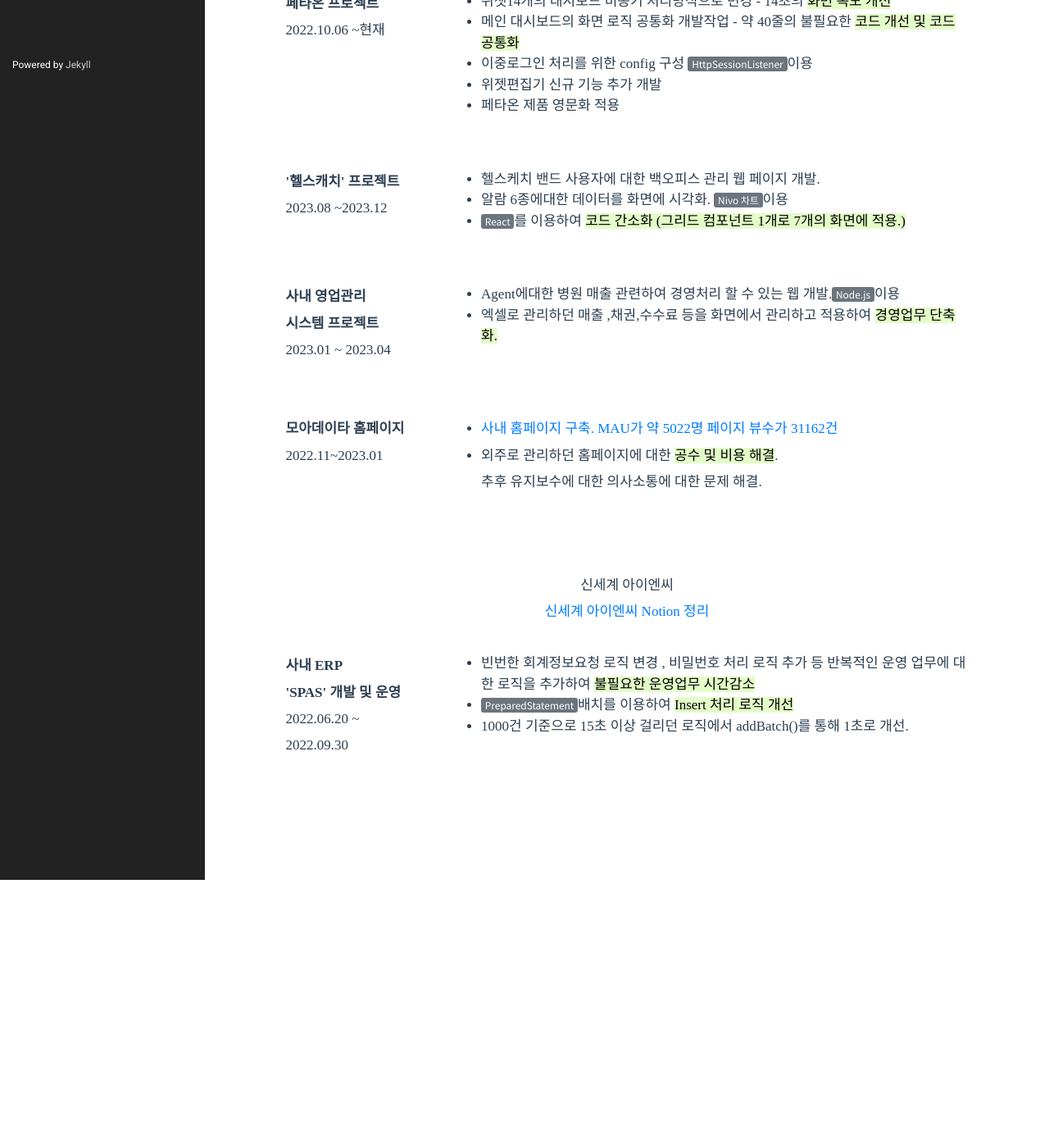
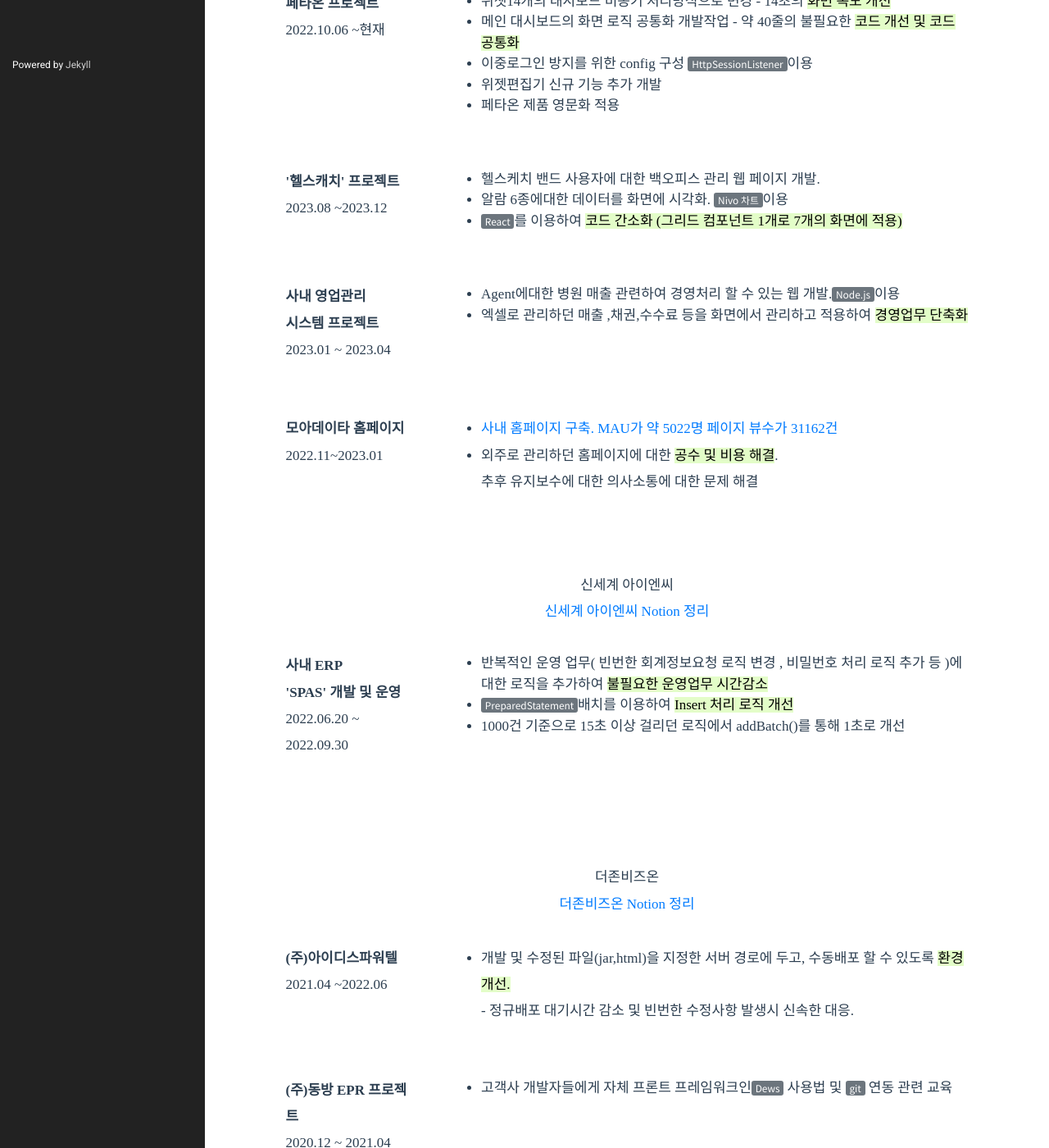
Before and after one commit to alswns1201/alswns1201.github.io, a Jekyll site: the page built from index.md, in a window 1280 px wide and 1400 px high, scrolled down 812 px. Shown: the whole window at 82% size. Built offline with Jekyll 4.4.1, drawn with Linux system fonts in a browser that asks for light colours; before the commit the page ends 1885 px from its top, so only the background shows below that.

Commit message:
더존비즈온 내용 추가

```diff
--- a/_includes/home.html
+++ b/_includes/home.html
@@ -40,7 +40,7 @@
                     <ul style="line-height: 150%">
                         <li>위젯14개의 대시보드 비동기 처리방식으로 변경 - 14초의 <mark>화면 속도 개선</mark> </li>
                         <li>메인 대시보드의 화면 로직 공통화 개발작업 -  약 40줄의 불필요한 <mark>코드 개선 및 코드 공통화</mark> </li>
-                        <li>이중로그인 처리를 위한 config 구성 <span  class="badge">HttpSessionListener</span>이용 </li>
+                        <li>이중로그인 방지를 위한 config 구성 <span  class="badge">HttpSessionListener</span>이용 </li>
                         <li>위젯편집기 신규 기능 추가 개발 </li>
                         <li>페타온 제품 영문화 적용</li>
                     </ul>
@@ -55,7 +55,7 @@
             <ul style="line-height: 150%">
                 <li>헬스케치 밴드 사용자에 대한 백오피스 관리 웹 페이지 개발.</li>
                 <li>알람 6종에대한 데이터를 화면에 시각화.  <span  class="badge">Nivo 차트</span>이용</li>
-                <li><span  class="badge">React</span>를 이용하여 <mark>코드 간소화 (그리드 컴포넌트 1개로 7개의 화면에 적용.)</mark></li>
+                <li><span  class="badge">React</span>를 이용하여 <mark>코드 간소화 (그리드 컴포넌트 1개로 7개의 화면에 적용)</mark></li>
             </ul>
         </div>
     </div>
@@ -67,7 +67,7 @@
         <div class="p2">
             <ul style="line-height: 150%">
                 <li>Agent에대한 병원 매출 관련하여 경영처리 할 수 있는 웹 개발.<span  class="badge">Node.js</span>이용</li>
-                <li>엑셀로 관리하던 매출 ,채권,수수료 등을 화면에서 관리하고 적용하여 <mark>경영업무 단축화.</mark></li>
+                <li>엑셀로 관리하던 매출 ,채권,수수료 등을 화면에서 관리하고 적용하여 <mark>경영업무 단축화</mark></li>
             </ul>
         </div>
     </div>
@@ -79,7 +79,7 @@
         <div class="p2">
             <ul>
                 <li><a href="https://www.moadata.co.kr/">사내 홈페이지 구축. MAU가 약 5022명  페이지 뷰수가 31162건 </a></li>
-                <li>외주로 관리하던 홈페이지에 대한 <mark>공수 및 비용 해결</mark>. <br>추후 유지보수에 대한 의사소통에 대한 문제 해결.</li>
+                <li>외주로 관리하던 홈페이지에 대한 <mark>공수 및 비용 해결</mark>. <br>추후 유지보수에 대한 의사소통에 대한 문제 해결</li>
             </ul>
         </div>
     </div>
@@ -94,12 +94,44 @@
         </div>
         <div class="p2">
             <ul style="line-height: 150%">
-                <li>빈번한 회계정보요청 로직 변경 , 비밀번호 처리 로직 추가 등 반복적인 운영 업무에 대한 로직을 추가하여 <mark>불필요한 운영업무 시간감소</mark></li>
+                <li>반복적인 운영 업무( 빈번한 회계정보요청 로직 변경 , 비밀번호 처리 로직 추가 등 )에 대한 로직을 추가하여 <mark>불필요한 운영업무 시간감소</mark></li>
                 <li><span  class="badge">PreparedStatement</span>배치를 이용하여 <mark>Insert 처리 로직 개선 </mark></li>
-                <li>1000건 기준으로 15초 이상 걸리던 로직에서 addBatch()를 통해 1초로 개선. </li>
+                <li>1000건 기준으로 15초 이상 걸리던 로직에서 addBatch()를 통해 1초로 개선 </li>
             </ul>
         </div>
     </div>
     <!--                                                             신세계아이엔씨 End                                                -->
 
+    <br><br>
+    <!--                                                        동방 start                        -->
+     <p style="text-align: center">더존비즈온<br><a  href="https://carpal-pull-289.notion.site/5b33edd08c13432689383452c6931f84?pvs=4">더존비즈온 Notion 정리</a></p>
+
+    <div class="contents">
+        <div class="p1">
+            <p><span><b>(주)아이디스파워텔</b></span><br> 2021.04 ~2022.06</p>
+        </div>
+        <div class="p2">
+            <ul>
+                <li>개발 및 수정된 파일(jar,html)을 지정한 서버 경로에 두고, 수동배포 할 수 있도록 <mark>환경 개선.</mark>
+                    <br> - 정규배포 대기시간 감소 및 빈번한 수정사항 발생시 신속한 대응.
+                </li>
+            </ul>
+        </div>
+    </div>
+
+    <div class="contents" style="margin-bottom: -4%">
+        <div class="p1">
+            <p><span><b>(주)동방 EPR 프로젝트</b></span><br>2020.12 ~ 2021.04</p>
+        </div>
+        <div class="p2">
+            <ul style="line-height: 150%">
+                <li>고객사 개발자들에게 자체 프론트 프레임워크인<span  class="badge">Dews</span> 사용법 및 <span  class="badge">git</span> 연동 관련 교육 </li>
+
+            </ul>
+        </div>
+    </div>
+
+
+
+
 </article>
```
Also changed, not shown: _includes/sidebar.html (+1 -10 lines), public/css/custom.css (line endings or trailing spaces).
